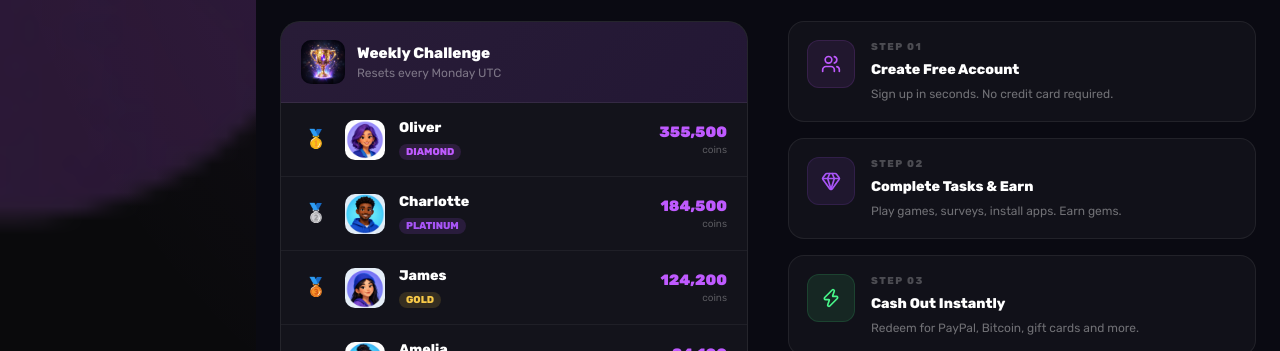
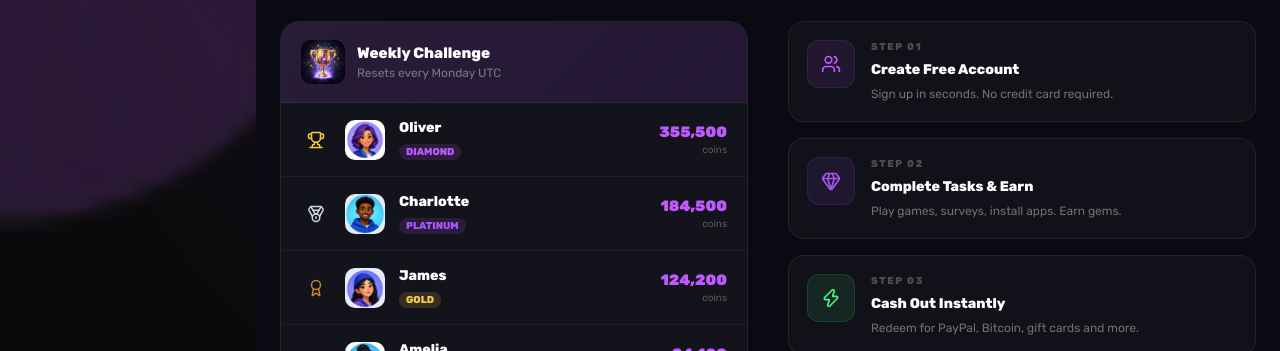
Before and after one commit to piellls/rewardcash, a Next.js app: page /offerwall in a window 1280 px wide. Shown: the part 1120-1471 px from the top of the page. Built offline with nearby package versions, Linux system fonts and the light colour scheme; no server answers.

Commit message:
Replace weekly leaderboard emojis with Lucide icons

```diff
--- a/app/offerwall/page.js
+++ b/app/offerwall/page.js
@@ -5,7 +5,7 @@ import Link from 'next/link';
 import { useAuth } from '@/context/AuthContext';
 import { db } from '@/lib/db';
 import AuthModal from '@/components/AuthModal';
-import { Gem, Zap, Trophy, Gift, ArrowRight, ChevronRight, Gamepad2, Smartphone, FileText, Search, Users, CheckCircle, Sparkles, Flame, BarChart3 } from 'lucide-react';
+import { Gem, Zap, Trophy, Gift, ArrowRight, ChevronRight, Gamepad2, Smartphone, FileText, Search, Users, CheckCircle, Sparkles, Flame, BarChart3, Crown, Award, Medal } from 'lucide-react';
 
 const LIVE_FEED = [
   { user: 'Alex_G', action: 'earned', amount: '$4.50', task: 'Coin Master', avatar: '🎮' },
@@ -250,10 +250,21 @@ export default function OfferwallPage() {
                     const rank = idx + 1;
                     const badgeName = getBadgeName(rank);
                     const bs = badgeStyle(badgeName);
-                    const rankIcon = rank===1?'🥇':rank===2?'🥈':rank===3?'🥉':`#${rank}`;
+
+                    let rankIcon;
+                    if (rank === 1) {
+                      rankIcon = <Trophy size={18} style={{ color: '#f7c948' }} />;
+                    } else if (rank === 2) {
+                      rankIcon = <Medal size={18} style={{ color: '#cbd5e1' }} />;
+                    } else if (rank === 3) {
+                      rankIcon = <Award size={18} style={{ color: '#cd7f32' }} />;
+                    } else {
+                      rankIcon = `#${rank}`;
+                    }
+
                     return (
                       <div key={p.username} className="lbrow">
-                        <div style={{fontSize:rank<=3?18:14,fontWeight:900,width:30,textAlign:'center',flexShrink:0,color:rank===1?'#f7c948':rank===2?'#c0c0c0':rank===3?'#cd7f32':'rgba(255,255,255,.4)'}}>
+                        <div style={{fontSize:rank<=3?18:14,fontWeight:900,width:30,textAlign:'center',flexShrink:0,color:'rgba(255,255,255,.4)',display:'flex',justifyContent:'center',alignItems:'center'}}>
                           {rankIcon}
                         </div>
                         <div style={{width:40,height:40,borderRadius:10,background:'rgba(255,255,255,.06)',display:'flex',alignItems:'center',justifyContent:'center',overflow:'hidden',flexShrink:0}}>
```
